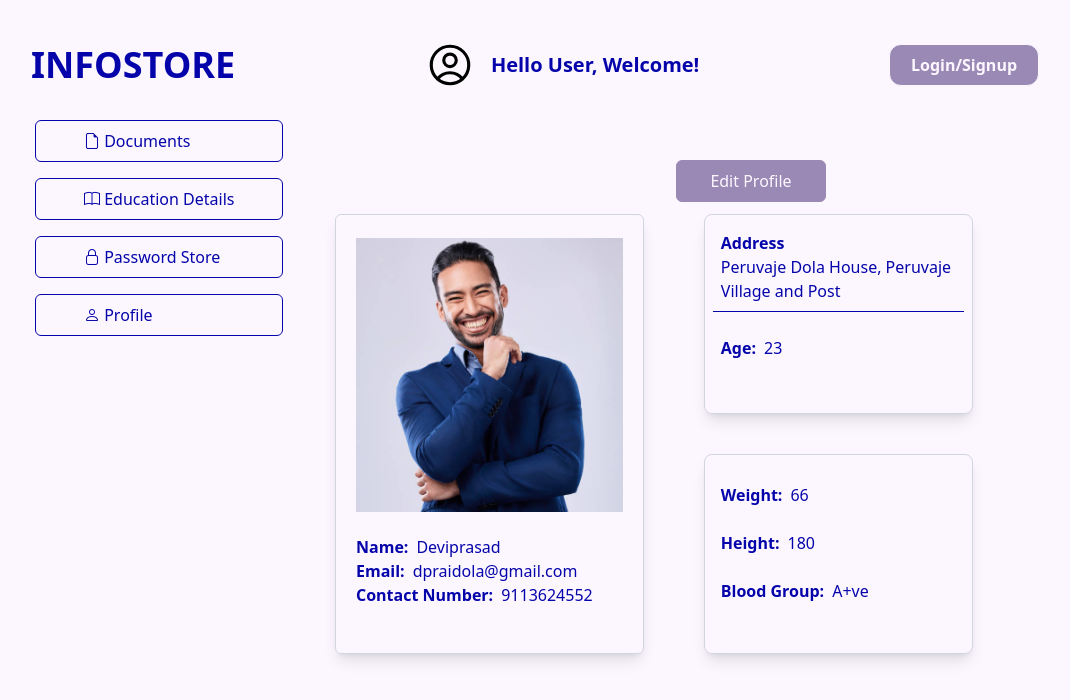
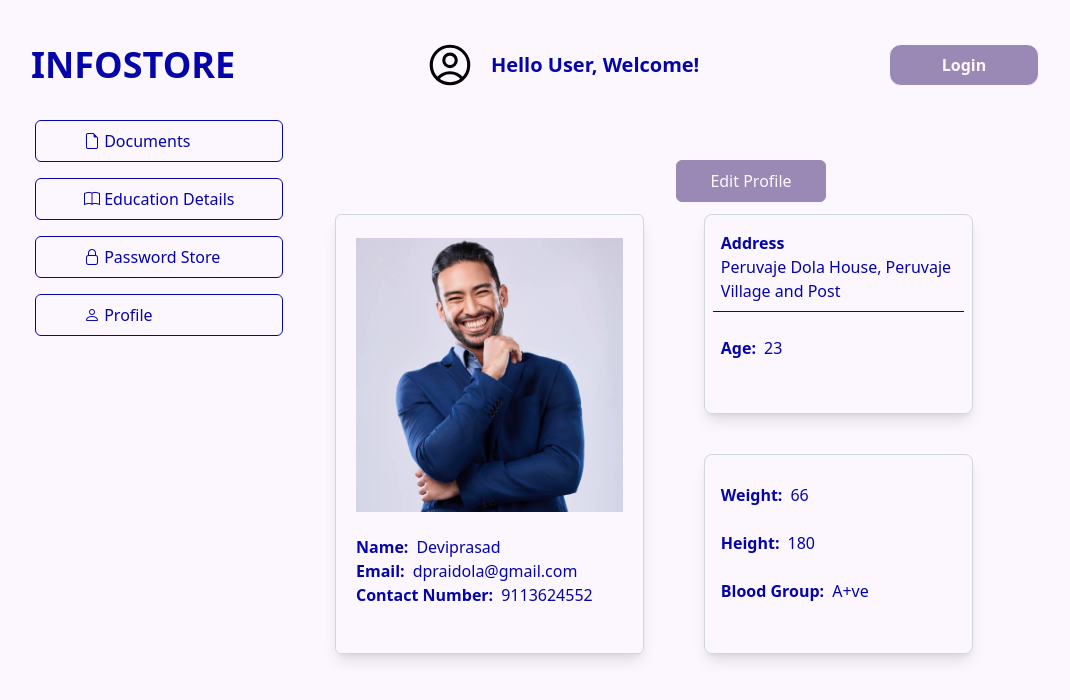
Before and after one commit to devi5040/infostore_MERN, a React (Vite) app in the folder infostore-frontend/: page / in a window 1280 px wide. Shown: the top 700 px of the page, without its empty margins (105-1175 px from the left). Built offline with nearby package versions, Linux system fonts and the light colour scheme.

Commit message:
completed login page

```diff
--- a/infostore-frontend/src/components/Header.jsx
+++ b/infostore-frontend/src/components/Header.jsx
@@ -1,10 +1,21 @@
-import React from 'react'
+import React, { useState } from 'react'
 import userIcon from '../assets/user-icon.svg'
 import NavBar from './nav/NavBar'
+import Login from './auth/Login';
 
 function Header() {
+    const [loginModalOpen, setLoginModalOpen] = useState( false );
+
+    const loginBtnClick = () => {
+        setLoginModalOpen( true );
+    }
+
+    const closeModal = () => {
+        setLoginModalOpen( false )
+    }
     return (
         <>
+            { loginModalOpen && <Login closeModal={ closeModal } /> }
             <header className='px-24 m-10 flex justify-between items-center'>
                 <a className='text-4xl font-bold uppercase text-secondary' href="#">Infostore</a>
                 <div className='flex justify-center items-center gap-4 w-full'>
@@ -12,7 +23,7 @@ function Header() {
                     <h2 className='text-xl text-secondary font-semibold'>Hello User, Welcome!</h2>
                 </div>
                 <div>
-                    <button className='w-[150px] cursor-pointer border py-2 rounded-xl text-md font-semibold bg-tertiary text-primary hover:text-tertiary hover:bg-primary hover:border-tertiary duration-300'>Login/Signup</button>
+                    <button className='w-[150px] cursor-pointer border py-2 rounded-xl text-md font-semibold bg-tertiary text-primary hover:text-tertiary hover:bg-primary hover:border-tertiary duration-300' onClick={ loginBtnClick }>Login</button>
                 </div>
             </header>
             <NavBar />
--- /dev/null
+++ b/infostore-frontend/src/components/auth/Login.jsx
@@ -0,0 +1,19 @@
+import React from 'react'
+import Modal from '../modal/Modal'
+import TextInput from '../Form-input/TextInput'
+
+function Login( { closeModal } ) {
+    return (
+        <Modal modalHeading='Login' closeModal={ closeModal }>
+            <form action="">
+                <TextInput field='email' type='email' label='Enter your email' placeholder=' ' required />
+                <TextInput field='password' type='password' label='Enter your Password' placeholder=' ' required />
+                <button type="submit" className='my-2 bg-secondary text-primary w-full py-2 rounded-md hover:text-secondary hover:bg-primary border border-secondary cursor-pointer'>Login</button>
+                <h3 className='my-2 text-md font-semibold'>Don't have an account? Go to <span className="cursor-pointer">Signup</span></h3>
+                <h3 className='my-2 text-md font-semibold'>Don't know your Password? Go to <span className="cursor-pointer">Forgot Password</span></h3>
+            </form>
+        </Modal>
+    )
+}
+
+export default Login
```
